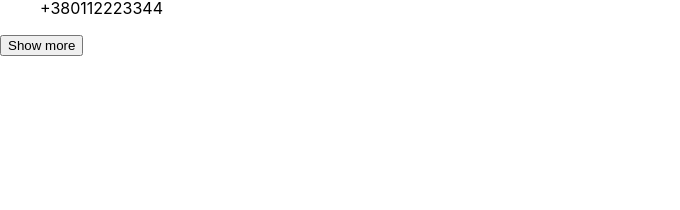
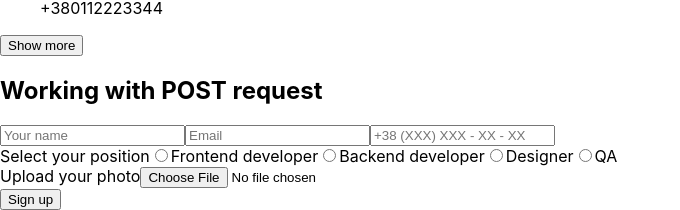
Before and after one commit to telezhka/abz-testtask, a React (Create React App) app: page / in a window 1280 px wide. Shown: the part 2550-2760 px from the top of the page, without its empty margins (0-680 px from the left). Before the commit the page ends 2606 px from the top, so only its background shows below. Built offline with nearby package versions, Linux system fonts and the light colour scheme.

Commit message:
done-post

```diff
--- a/src/App.jsx
+++ b/src/App.jsx
@@ -3,6 +3,7 @@ import { Hero } from 'partials/Hero/Hero';
 // import './App.css';
 import { Header } from 'partials/Header/Header';
 import { GetReqBlock } from 'partials/GetReqBlock/GetReqBlock';
+import { PostReqBlock } from 'partials/PostReqBlock/PostReqBlock';
 
 function App() {
   return (
@@ -26,6 +27,7 @@ function App() {
       <Header></Header>
       <Hero></Hero>
       <GetReqBlock></GetReqBlock>
+      <PostReqBlock />
     </>
   );
 }
--- a/src/partials/GetReqBlock/GetReqBlock.jsx
+++ b/src/partials/GetReqBlock/GetReqBlock.jsx
@@ -1,4 +1,4 @@
-import { UserList } from "components/UserItem/UserList";
+import { UserList } from 'components/UserItem/UserList';
 
 const fakeUsers = {
   users: [
@@ -60,15 +60,16 @@ const fakeUsers = {
   ],
 };
 
-
 export const GetReqBlock = () => {
   return (
-    <section>
+    <section id="users">
       <div>
         <h2>Working with GET request</h2>
-        <UserList users={fakeUsers.users}/>
-        <button><span>Show more</span></button>
+        <UserList users={fakeUsers.users} />
+        <button>
+          <span>Show more</span>
+        </button>
       </div>
     </section>
-  )
-}
+  );
+};
--- a/src/partials/PostReqBlock/PostReqBlock.jsx
+++ b/src/partials/PostReqBlock/PostReqBlock.jsx
@@ -0,0 +1,128 @@
+// export const PostReqBlock = () => {
+//   return (
+//     <section>
+//       <div>
+//         <h2>Working with POST request</h2>
+//         <form>
+//           <label></label>
+//           <input type="text" />
+//           <label></label>
+//           <input type="text" />
+//           <label></label>
+//           <input type="text" />
+//         </form>
+//       </div>
+//     </section>
+//   );
+// };
+import React, { useState } from 'react';
+
+export const PostReqBlock = () => {
+  const [formData, setFormData] = useState({
+    name: '',
+    email: '',
+    phone: '',
+    position: '',
+    photo: null,
+  });
+
+  const handleSubmit = event => {
+    event.preventDefault();
+    // Тут ви можете обробляти дані форми, наприклад, відправляти POST запит
+  };
+
+  const handleInputChange = event => {
+    const { name, value } = event.target;
+    setFormData({ ...formData, [name]: value });
+  };
+
+  const handleFileChange = event => {
+    setFormData({ ...formData, photo: event.target.files[0] });
+  };
+
+  return (
+    <section id="signup">
+      <div>
+        <h2>Working with POST request</h2>
+        <form onSubmit={handleSubmit}>
+          <input
+            type="text"
+            name="name"
+            placeholder="Your name"
+            value={formData.name}
+            onChange={handleInputChange}
+          />
+          <input
+            type="email"
+            name="email"
+            placeholder="Email"
+            value={formData.email}
+            onChange={handleInputChange}
+          />
+          <input
+            type="tel"
+            name="phone"
+            placeholder="+38 (XXX) XXX - XX - XX"
+            value={formData.phone}
+            onChange={handleInputChange}
+          />
+          <div>
+            Select your position
+            <label>
+              <input
+                type="radio"
+                name="position"
+                value="Frontend developer"
+                checked={formData.position === 'Frontend developer'}
+                onChange={handleInputChange}
+              />
+              Frontend developer
+            </label>
+            <label>
+              <input
+                type="radio"
+                name="position"
+                value="Backend developer"
+                checked={formData.position === 'Backend developer'}
+                onChange={handleInputChange}
+              />
+              Backend developer
+            </label>
+            <label>
+              <input
+                type="radio"
+                name="position"
+                value="Designer"
+                checked={formData.position === 'Designer'}
+                onChange={handleInputChange}
+              />
+              Designer
+            </label>
+            <label>
+              <input
+                type="radio"
+                name="position"
+                value="QA"
+                checked={formData.position === 'QA'}
+                onChange={handleInputChange}
+              />
+              QA
+            </label>
+          </div>
+          <div>
+            <label htmlFor="photo-upload">
+              Upload your photo
+              <input
+                id="photo-upload"
+                type="file"
+                name="photo"
+                onChange={handleFileChange}
+              />
+            </label>
+          </div>
+          <button type="submit">Sign up</button>
+        </form>
+      </div>
+    </section>
+  );
+};
```
